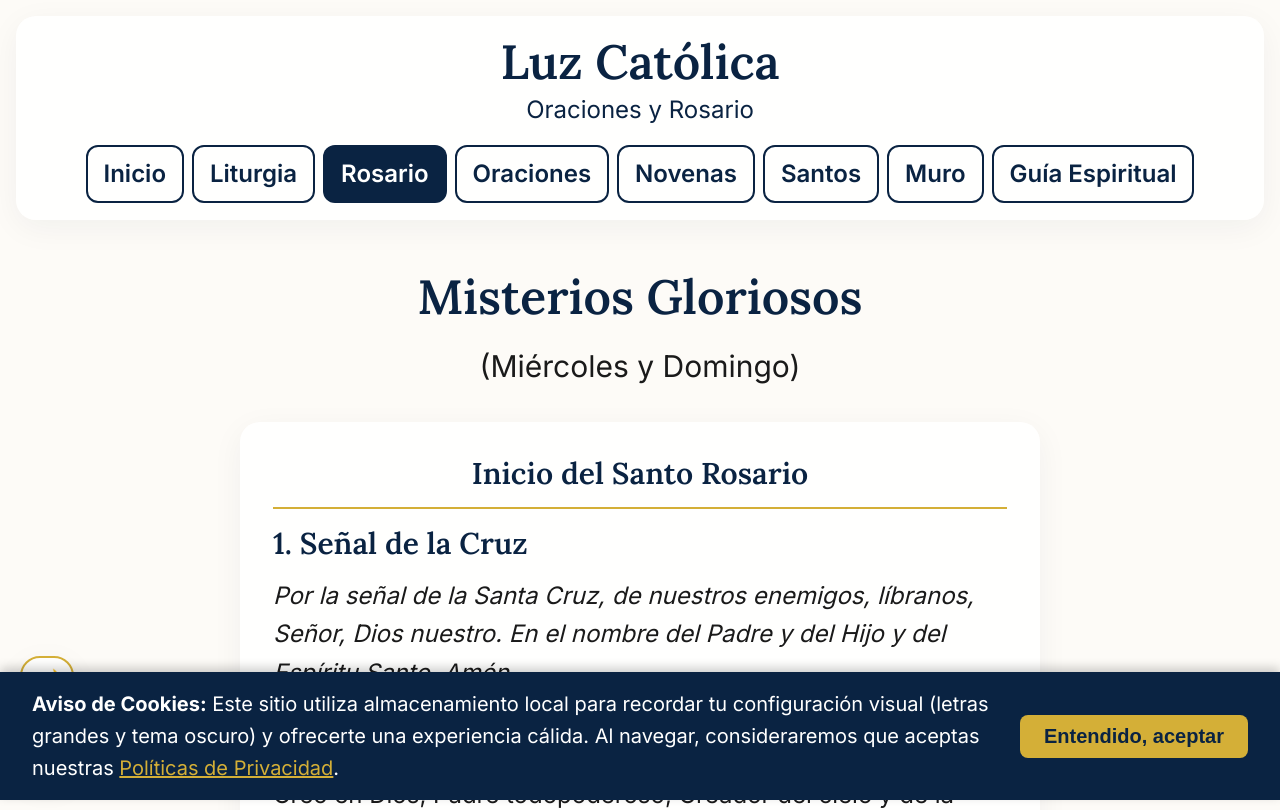
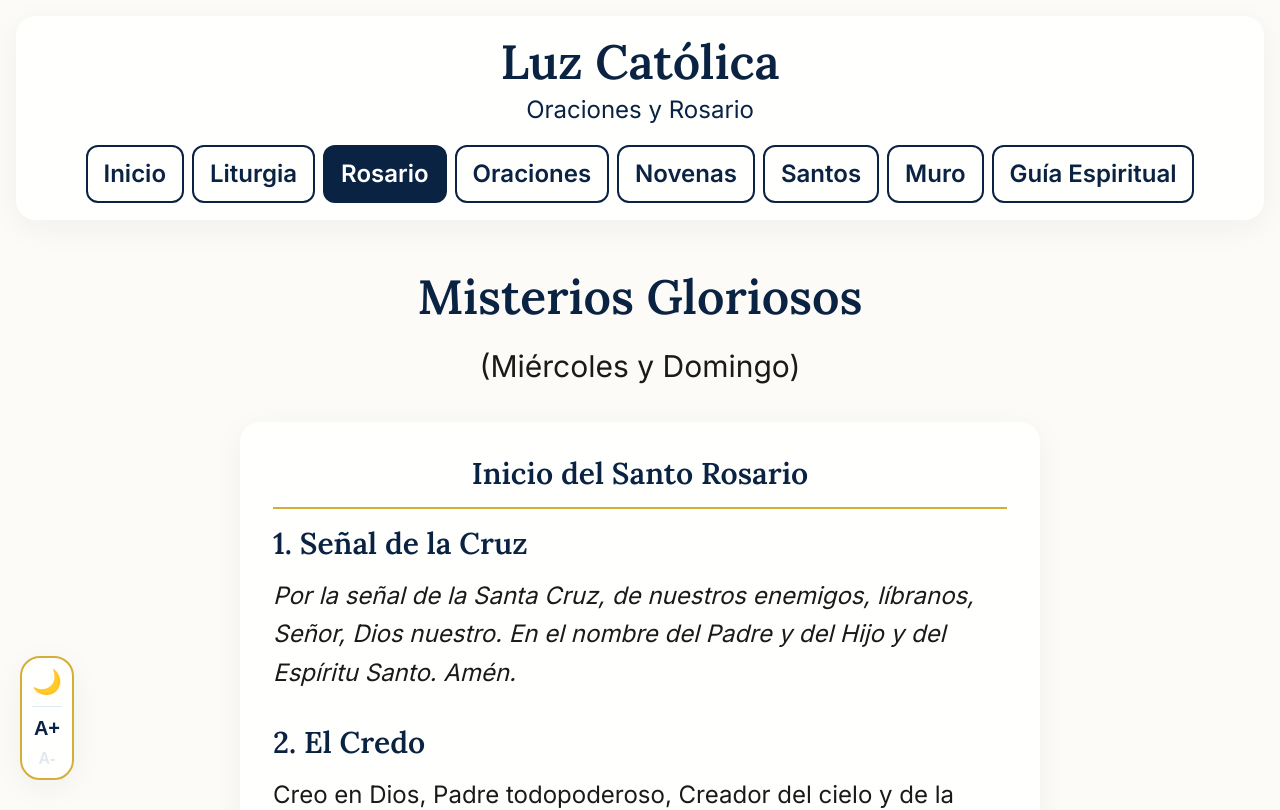
Before and after one commit to bernardguardado-netizen/luz-catolica, a React (Vite) app: page /rosario in a window 1280 px wide. Shown: the top 810 px of the page. Built offline with nearby package versions, Linux system fonts and the light colour scheme.

Commit message:
Removed local cookie banner to let Google CMP handle consent

```diff
--- a/src/App.jsx
+++ b/src/App.jsx
@@ -10,7 +10,6 @@ import SaintsHistory from './components/SaintsHistory'
 import Advisor from './components/Advisor'
 import AccessWidget from './components/AccessWidget'
 import Legal from './components/Legal'
-import CookieBanner from './components/CookieBanner'
 import './index.css'
 
 function App() {
@@ -31,7 +30,6 @@ function App() {
           <Route path="/legal" element={<Legal />} />
         </Routes>
       </main>
-      <CookieBanner />
       <footer style={{ textAlign: 'center', padding: 'var(--spacing-md)', color: 'var(--color-primary)', borderTop: '1px solid var(--color-border)' }}>
         <p style={{ fontSize: 'var(--text-base)', marginBottom: 'var(--spacing-sm)' }}>Luz Católica - Hecho con amor para la comunidad.</p>
         <Link to="/legal" style={{ display: 'inline-block', fontSize: 'var(--text-sm)', color: 'var(--color-text-muted)', textDecoration: 'underline' }}>
--- a/src/components/CookieBanner.jsx
+++ /dev/null
@@ -1,64 +0,0 @@
-import React, { useState, useEffect } from 'react';
-
-const CookieBanner = () => {
-  const [isVisible, setIsVisible] = useState(false);
-
-  useEffect(() => {
-    // Verificar si el usuario ya aceptó las cookies previamente
-    const consent = localStorage.getItem('cookiesAccepted');
-    if (!consent) {
-      setIsVisible(true);
-    }
-  }, []);
-
-  const handleAccept = () => {
-    localStorage.setItem('cookiesAccepted', 'true');
-    setIsVisible(false);
-  };
-
-  if (!isVisible) return null;
-
-  return (
-    <div style={{
-      position: 'fixed',
-      bottom: '0',
-      left: '0',
-      width: '100%',
-      backgroundColor: 'var(--color-primary)',
-      color: '#ffffff',
-      padding: 'var(--spacing-md) var(--spacing-xl)',
-      display: 'flex',
-      justifyContent: 'space-between',
-      alignItems: 'center',
-      boxShadow: '0 -4px 10px rgba(0,0,0,0.2)',
-      zIndex: 10000,
-      flexWrap: 'wrap',
-      gap: 'var(--spacing-md)'
-    }}>
-      <div style={{ flex: 1, minWidth: '300px' }}>
-        <p style={{ margin: 0, fontSize: 'var(--text-base)' }}>
-          <strong>Aviso de Cookies:</strong> Este sitio utiliza almacenamiento local para recordar tu configuración visual (letras grandes y tema oscuro) y ofrecerte una experiencia cálida. Al navegar, consideraremos que aceptas nuestras <a href="/legal" style={{ color: 'var(--color-accent)', textDecoration: 'underline' }}>Políticas de Privacidad</a>.
-        </p>
-      </div>
-      <div>
-        <button
-          onClick={handleAccept}
-          style={{
-            backgroundColor: 'var(--color-accent)',
-            color: 'var(--color-primary)',
-            border: 'none',
-            padding: '10px 24px',
-            fontSize: 'var(--text-base)',
-            fontWeight: 'bold',
-            borderRadius: 'var(--border-radius-sm)',
-            cursor: 'pointer'
-          }}
-        >
-          Entendido, aceptar
-        </button>
-      </div>
-    </div>
-  );
-};
-
-export default CookieBanner;
```
